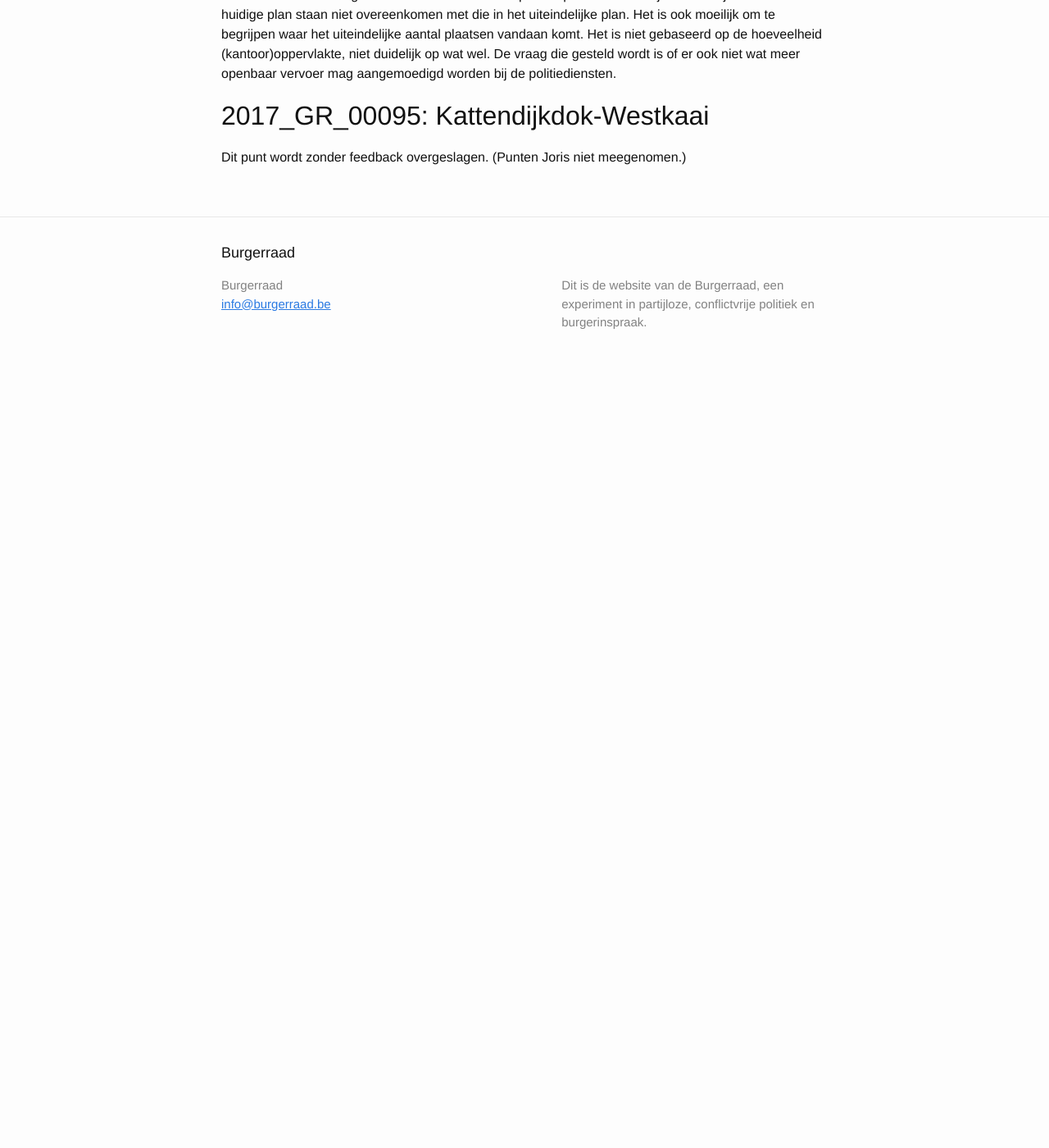
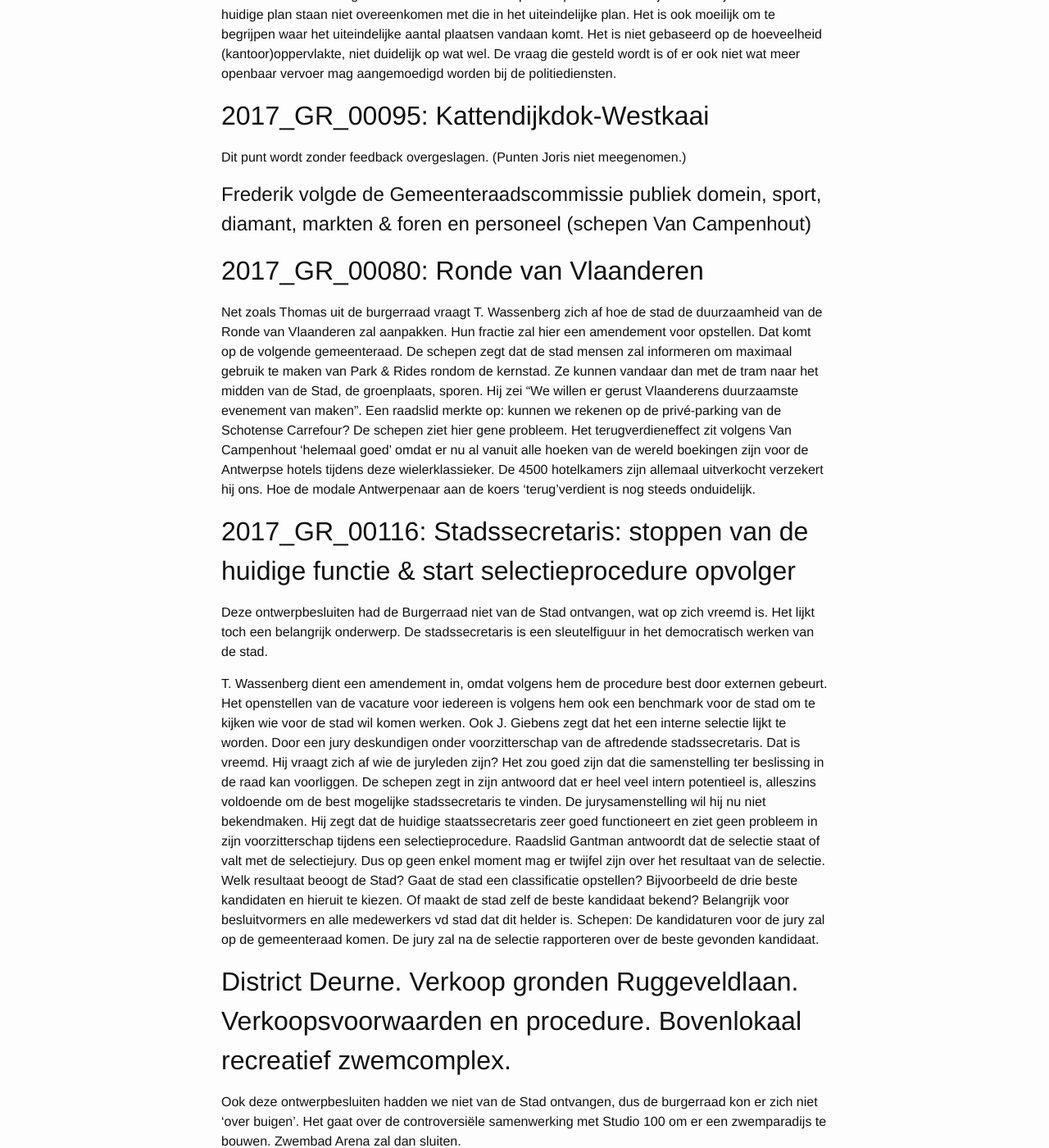
Before and after one commit to tgoorden/burgerraad, a Jekyll site: the page built from _posts/2017-02-13-verslag-raadscommissies.markdown, in a window 1280 px wide and 1400 px high, scrolled down 899 px. Shown: the whole window at 82% size. Built offline with Jekyll 4.4.1, drawn with Linux system fonts in a browser that asks for light colours; before the commit the page ends 1364 px from its top, so only the background shows below that; some of the changed text lies outside the part shown.

Commit message:
Update verslag raadscommissie
publiek domein, sport, diamant, markten & foren en personeel (schepen Van Campenhout)

```diff
--- a/_posts/2017-02-13-verslag-raadscommissies.markdown
+++ b/_posts/2017-02-13-verslag-raadscommissies.markdown
@@ -21,3 +21,34 @@ Veel van de discussie gaat over het enorme aantal parkeerplaatsen. Het blijkt da
 ## 2017_GR_00095: Kattendijkdok-Westkaai
 
 Dit punt wordt zonder feedback overgeslagen. (Punten Joris niet meegenomen.)
+
+# Frederik volgde de Gemeenteraadscommissie publiek domein, sport, diamant, markten & foren en personeel (schepen Van Campenhout)
+
+## 2017_GR_00080: Ronde van Vlaanderen
+Net zoals Thomas uit de burgerraad vraagt T. Wassenberg zich af hoe de stad de duurzaamheid van de Ronde van Vlaanderen zal aanpakken. Hun fractie zal hier een amendement voor opstellen. Dat komt op de volgende gemeenteraad. De schepen zegt dat de stad mensen zal informeren om maximaal gebruik te maken van Park & Rides rondom de kernstad.  Ze kunnen vandaar dan met de tram naar het midden van de Stad, de groenplaats, sporen. Hij zei “We willen er gerust Vlaanderens duurzaamste evenement van maken”.  Een raadslid merkte op: kunnen we rekenen op de privé-parking van de Schotense Carrefour? De schepen ziet hier gene probleem.
+Het terugverdieneffect zit volgens Van Campenhout ‘helemaal goed’ omdat er nu al vanuit alle hoeken van de wereld boekingen zijn voor de Antwerpse hotels tijdens deze wielerklassieker. De 4500 hotelkamers zijn allemaal uitverkocht verzekert hij ons. Hoe de modale Antwerpenaar aan de koers ‘terug’verdient is nog steeds onduidelijk.
+
+## 2017_GR_00116: Stadssecretaris: stoppen van de huidige functie & start selectieprocedure opvolger
+Deze ontwerpbesluiten had de Burgerraad niet van de Stad ontvangen, wat op zich vreemd is. Het lijkt toch een belangrijk onderwerp. De stadssecretaris is een sleutelfiguur in het democratisch werken van de stad.
+
+T. Wassenberg dient een amendement in, omdat volgens hem de procedure best door externen gebeurt. Het openstellen van de vacature voor iedereen is volgens hem ook een benchmark voor de stad om te kijken wie voor de stad wil komen werken. Ook J. Giebens zegt dat het een interne selectie lijkt te worden. Door een jury deskundigen onder voorzitterschap van de aftredende stadssecretaris. Dat is vreemd. Hij vraagt zich af wie de juryleden zijn? Het zou goed zijn dat die samenstelling ter beslissing in de raad kan voorliggen. De schepen zegt in zijn antwoord dat er heel veel intern potentieel is, alleszins voldoende om de best mogelijke stadssecretaris te vinden. De jurysamenstelling wil hij nu niet bekendmaken. Hij zegt dat de huidige staatssecretaris zeer goed functioneert en ziet geen probleem in zijn voorzitterschap tijdens een selectieprocedure. Raadslid Gantman antwoordt dat de selectie staat of valt met de selectiejury. Dus op geen enkel moment mag er twijfel zijn over het resultaat van de selectie. Welk resultaat beoogt de Stad? Gaat de stad een classificatie opstellen? Bijvoorbeeld de drie beste kandidaten en hieruit te kiezen. Of maakt de stad zelf de beste kandidaat bekend? Belangrijk voor besluitvormers en alle medewerkers vd stad dat dit helder is.
+Schepen: De kandidaturen voor de jury zal op de gemeenteraad komen. De jury zal na de selectie rapporteren over de beste gevonden kandidaat.
+
+## District Deurne. Verkoop gronden Ruggeveldlaan. Verkoopsvoorwaarden en procedure. Bovenlokaal recreatief zwemcomplex.
+Ook deze ontwerpbesluiten hadden we niet van de Stad ontvangen, dus de burgerraad kon er zich niet ‘over buigen’. Het gaat over de controversiële samenwerking met Studio 100 om er een zwemparadijs te bouwen. Zwembad Arena zal dan sluiten.
+
+T. Wassenberg toont bezwaar: weeral grond verkopen op een strategische plaats. Is het bedrag in de verkoopsvoorwaarden ene vast bedrag of kan dit verhogen bij een hogere bieder?
+Schepen: het is een vast bedrag.
+Van Duppen: 40% korting op toegang voor de Antwerpenaar. Is er een maximum inkomprijs? Schepen: de renovatiekosten van Arena liggen onverantwoord hoog als je een nieuw zwembad kan bouwen. Gean antwoord op de maximumprijs.
+Giebens: Waarom veel nadruk op voorzien van een buitenzwembad? Modal split 50/50 harder in verkoopsvoorwaarden zetten. Parking, aandacht dubbel gebruik, bv evenement in aanliggend park
+billijk tarief vereniging, clubs: betalend op de parking? S: onduidelijk antwoord, al lijkt de parking betalend voor iedereen.
+Aanleg parking: waterdoorlatende ondergrond
+S: voorzien in het ruimtelijk uitvoeringsplan
+Giebens: quotering verhogen kwa mobiliteit en duurzaamheid. S: we vragen aan uitbater een plan te maken. Zijn houding lijkt wat vrijblijvend, à la ‘we hopen op goede samenwerking’ wat betreft duurzame maatregelen.
+
+Raadslid (voorzitster commissie): parking met laadpalen voor auto’s en e-fietsen. S: we nemen die suggestie mee!
+
+## Informatieve vraag van raadslid Joris Giebens: stand van zaken hemelwaterplan
+Hoever staat de Stad hiermee? Kloppen de geruchten dat de stad een gescheiden rioleringsstelsel niet écht essentieel vindt? Welke delen van de stad komen dan met een gemengd rioleringsstelsel? Waarom?
+S: Riolink maakt plan op, tegen april 2017 te verwachten. Klopt, de stad kijkt naar gemengde rioleringstelsels. Is gescheiden verantwoord (waarschijnlijk kost dat meer?)? Focus voor de stad lijkt te liggen op het maximaal opvangen van regenwater via de grond. Via lokale infiltratie dus. Mijn bedenking -> Raar want de stad is juist een gebied dat heel ondoorlaatbaar is. Zeker in vergelijking met omringende gemeenten.
+Giebens: burgers maken kosten voor gescheiden afvoer tijdens een renovatie of nieuwbouw. Het is dus belangrijk te weten waar de scheiding van rioolstelses niet zal doorgaan. Burgers moeten dat weten.
```
